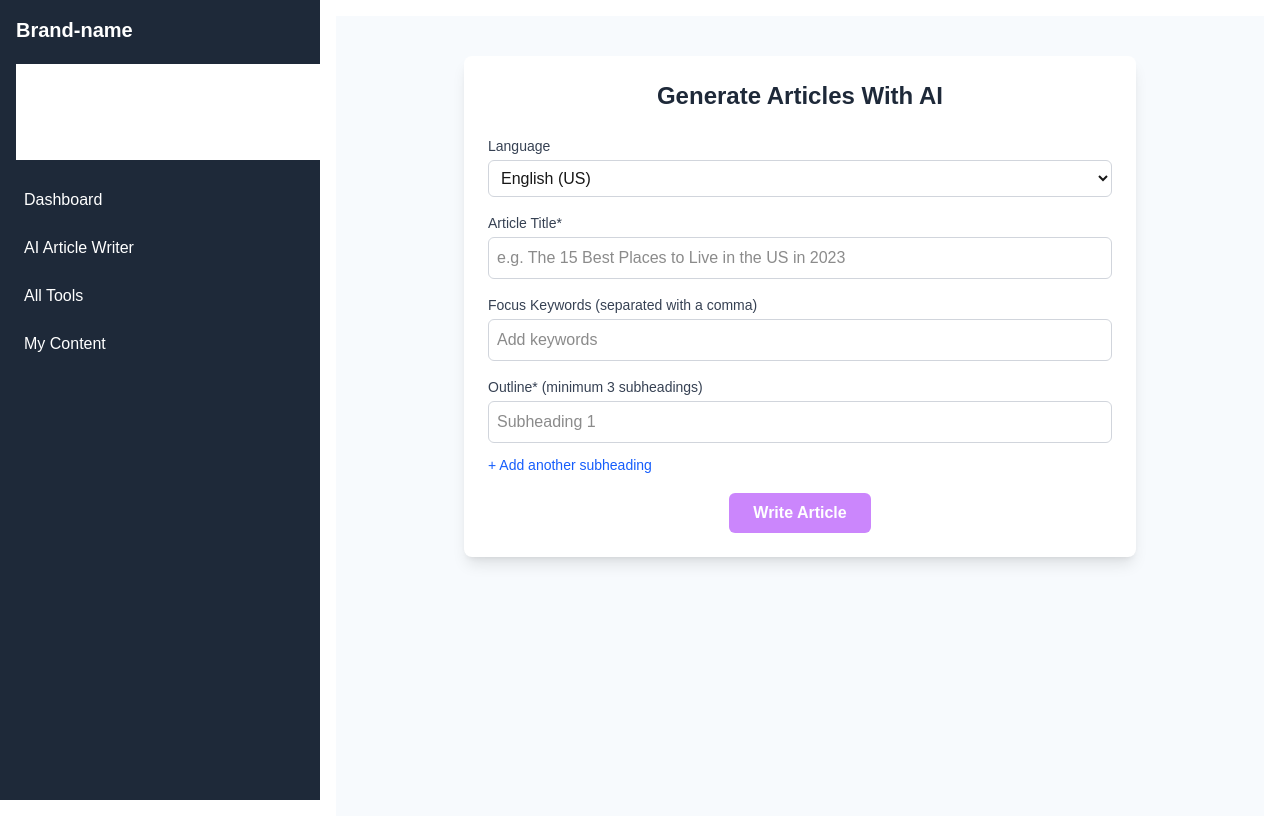
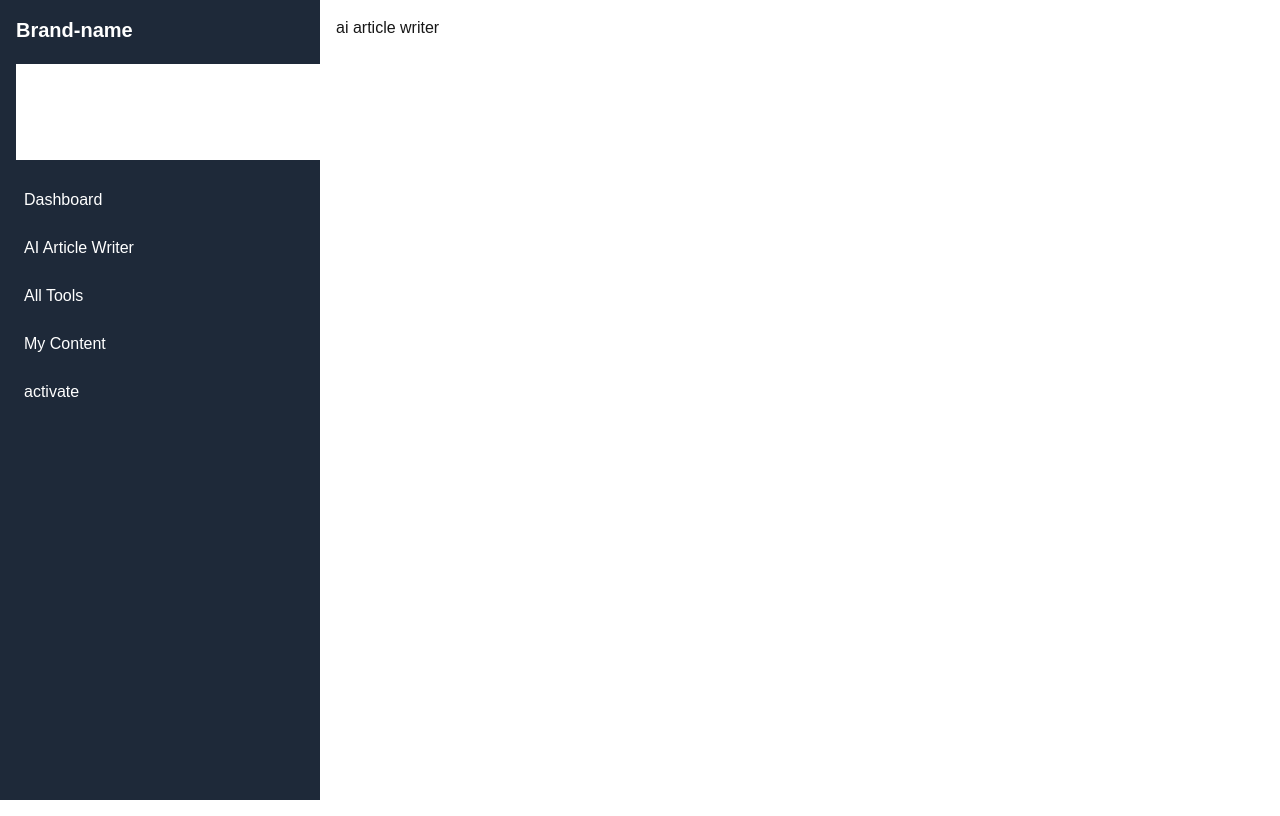
Before and after one commit to YashAnand432/GannaG-TechVentures, a Next.js app: page /home/aiarticlewriter in a window 1280 px wide. Built offline with nearby package versions, Linux system fonts and the light colour scheme.

Commit message:
designed activate section

```diff
--- a/app/home/aiarticlewriter/page.tsx
+++ b/app/home/aiarticlewriter/page.tsx
@@ -1,135 +1,7 @@
-"use client";
-
-import { useState } from "react";
-
-export default function AiArticleWriter() {
-  const [language, setLanguage] = useState("English (US)");
-  const [title, setTitle] = useState("");
-  const [keywords, setKeywords] = useState("");
-  const [subheadings, setSubheadings] = useState<string[]>([""]);
-
-  const languageOptions = [
-    "English (US)",
-    "English (UK)",
-    "French",
-    "Spanish",
-    "German",
-    "Italian",
-    "Dutch",
-    "Portuguese",
-    "Japanese",
-    "Chinese",
-    "Korean",
-    "Hindi",
-    "Arabic",
-    "Russian",
-    "Turkish",
-    "Polish",
-    "Swedish",
-    "Norwegian",
-    "Danish",
-    "Finnish",
-  ];
-
-  const handleSubheadingChange = (index: number, value: string) => {
-    const newSubheadings = [...subheadings];
-    newSubheadings[index] = value;
-    setSubheadings(newSubheadings);
-  };
-
-  const addSubheading = () => {
-    setSubheadings([...subheadings, ""]);
-  };
-
-  return (
-    <main className="min-h-screen bg-[#f7fafd] py-10 px-4">
-
-      <div className="max-w-2xl mx-auto bg-white shadow-lg rounded-lg p-6">
-        <h1 className="text-2xl font-bold mb-6 text-center text-gray-800">
-          Generate Articles With AI
-        </h1>
-
-        {/* Language */}
-        <div className="mb-4">
-          <label className="block text-sm font-medium text-gray-700 mb-1">
-            Language
-          </label>
-          <select
-            value={language}
-            onChange={(e) => setLanguage(e.target.value)}
-            className="w-full border border-gray-300 rounded-md p-2"
-          >
-            {languageOptions.map((lang, idx) => (
-              <option key={idx} value={lang}>
-                {lang}
-              </option>
-            ))}
-          </select>
+export default function mycontent() {
+    return (
+        <div>
+            ai article writer
         </div>
-
-        {/* Article Title */}
-        <div className="mb-4">
-          <label className="block text-sm font-medium text-gray-700 mb-1">
-            Article Title*
-          </label>
-          <input
-            type="text"
-            placeholder="e.g. The 15 Best Places to Live in the US in 2023"
-            value={title}
-            onChange={(e) => setTitle(e.target.value)}
-            className="w-full border border-gray-300 rounded-md p-2"
-          />
-        </div>
-
-        {/* Focus Keywords */}
-        <div className="mb-4">
-          <label className="block text-sm font-medium text-gray-700 mb-1">
-            Focus Keywords (separated with a comma)
-          </label>
-          <input
-            type="text"
-            placeholder="Add keywords"
-            value={keywords}
-            onChange={(e) => setKeywords(e.target.value)}
-            className="w-full border border-gray-300 rounded-md p-2"
-          />
-        </div>
-
-        {/* Outline */}
-        <div className="mb-4">
-          <label className="block text-sm font-medium text-gray-700 mb-1">
-            Outline* (minimum 3 subheadings)
-          </label>
-          {subheadings.map((sub, idx) => (
-            <input
-              key={idx}
-              type="text"
-              placeholder={`Subheading ${idx + 1}`}
-              value={sub}
-              onChange={(e) => handleSubheadingChange(idx, e.target.value)}
-              className="w-full border border-gray-300 rounded-md p-2 mb-2"
-            />
-          ))}
-          <button
-            onClick={addSubheading}
-            className="text-sm text-blue-600 hover:underline mt-1"
-          >
-            + Add another subheading
-          </button>
-        </div>
-
-        {/* Write Article Button */}
-        <div className="text-center">
-          <button
-            className="bg-purple-600 hover:bg-purple-700 text-white font-semibold py-2 px-6 rounded-md disabled:opacity-50"
-            disabled={
-              !title || subheadings.filter((s) => s.trim() !== "").length < 3
-            }
-          >
-            Write Article
-          </button>
-        </div>
-      </div>
-    </main>
-  );
+    )
 }
--- a/app/home/layout.tsx
+++ b/app/home/layout.tsx
@@ -10,6 +10,7 @@ export default function HomeLayout({ children }: { children: React.ReactNode })
             <li><a href="/home/aiarticlewriter" className="block p-2 hover:bg-gray-700">AI Article Writer</a></li>
             <li><a href="/home/alltools" className="block p-2 hover:bg-gray-700">All Tools</a></li>
             <li><a href="/home/mycontent" className="block p-2 hover:bg-gray-700">My Content</a></li>
+               <li><a href="/home/activate" className="block p-2 hover:bg-gray-700">activate</a></li>
           </ul>
         </nav>
 
```
Also changed, not shown: package.json (+9 -0 lines), 1 other file (tests, documents, lock files or other folders).
